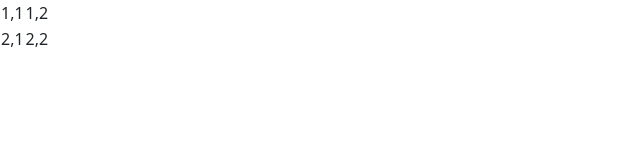
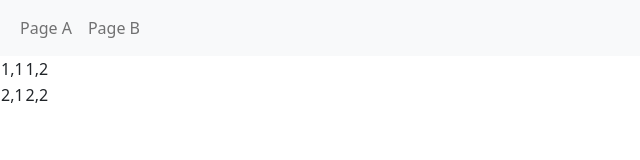
Before and after one commit to jpdelmuro/Tarea_03_DLZ, a plain HTML site: page index.html in a window 1280 px wide. Shown: the whole page, without its empty margins (0-640 px from the left). Drawn offline with nearby package versions, Linux system fonts and the light colour scheme.

Commit message:
Undo eliminar navbar

```diff
--- a/index.html
+++ b/index.html
@@ -1,5 +1,6 @@
 <!DOCTYPE html>
 <html lang="en">
+
 <head>
     <meta charset="UTF-8">
     <meta name="viewport" content="width=device-width, initial-scale=1.0">
@@ -8,7 +9,20 @@
     <link href="https://cdn.jsdelivr.net/npm/bootstrap@5.2.3/dist/css/bootstrap.min.css" rel="stylesheet">
     <script src="https://cdn.jsdelivr.net/npm/bootstrap@5.2.3/dist/js/bootstrap.bundle.min.js"></script>
 </head>
+
 <body>
+    <nav class="navbar navbar-expand-sm bg-light">
+        <div class="container-fluid">
+            <ul class="navbar-nav">
+                <li class="nav-item">
+                    <a class="nav-link" href="page_a.html">Page A</a>
+                </li>
+                <li class="nav-item">
+                    <a class="nav-link" href="page_b.html">Page B</a>
+                </li>
+            </ul>
+        </div>
+    </nav>
     <table>
         <tr>
             <td>1,1</td>
@@ -19,6 +33,6 @@
             <td>2,2</td>
         </tr>
     </table>
+</body>
 
-</body>
 </html>
```
